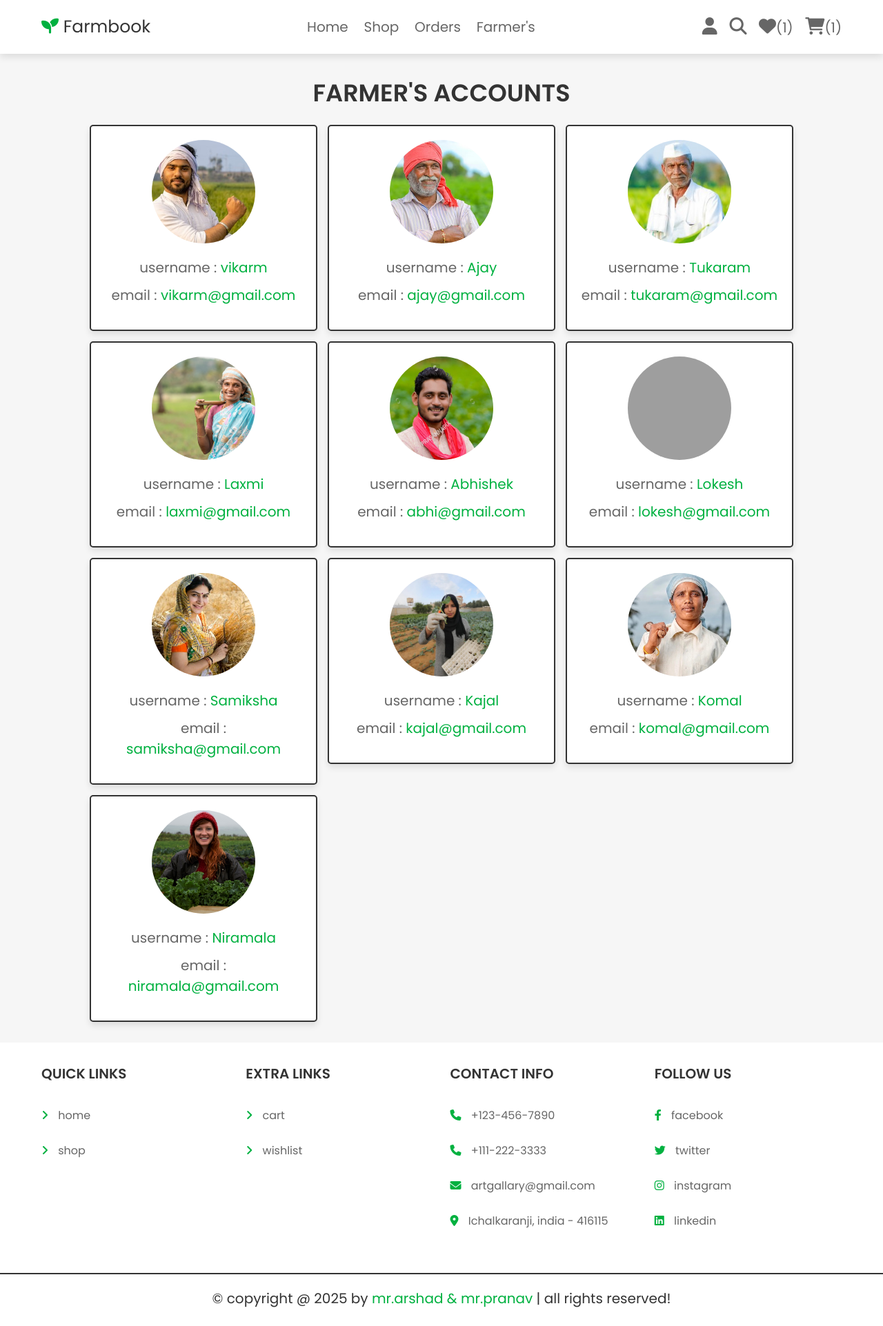
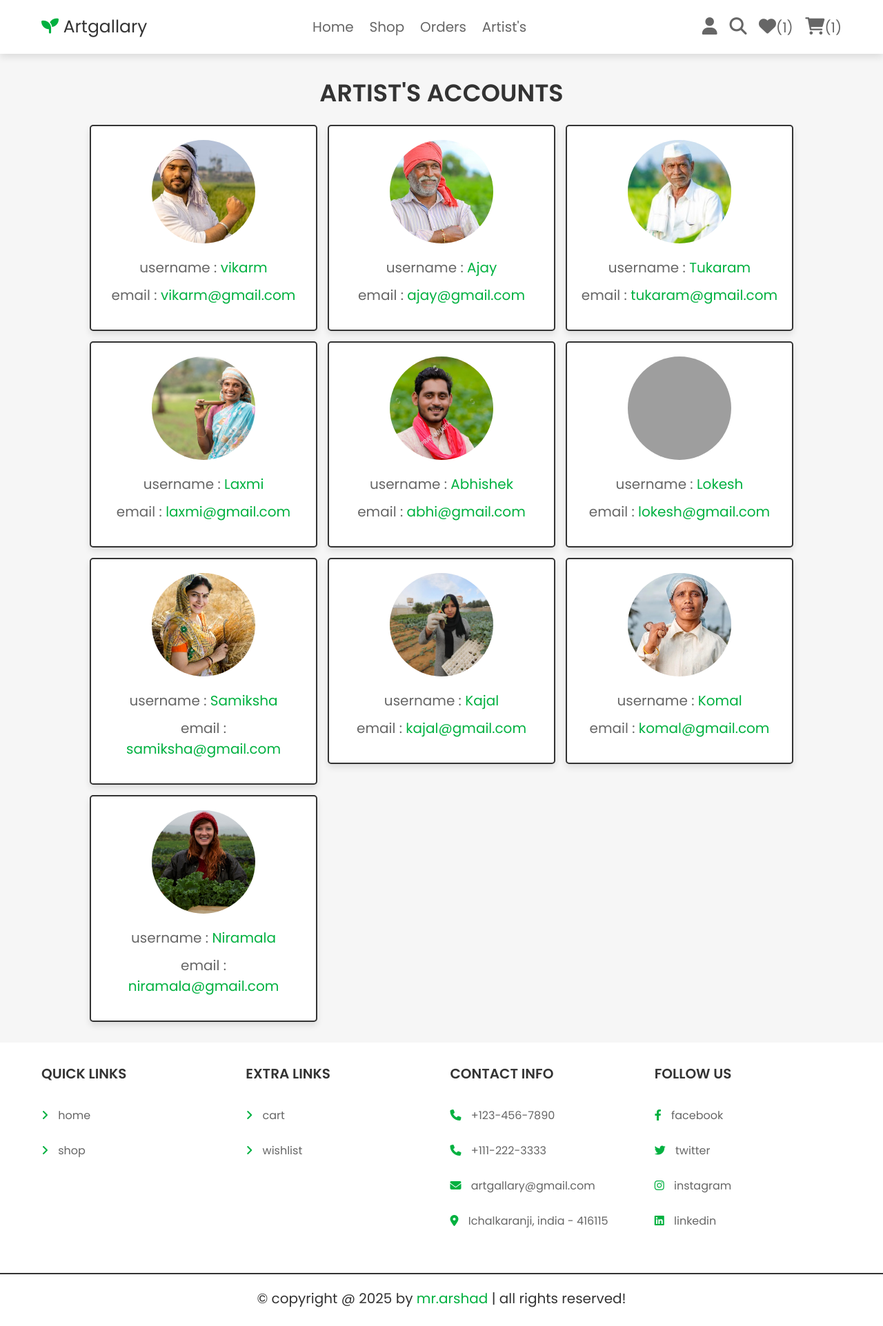
Before and after one commit to Arshu-Desai/MCA-Project, a PHP site: page /buyer_users.php in a window 1280 px wide. Shown: the whole page at 69% size. Run offline with PHP 8.4, Linux system fonts and the light colour scheme; a user stored in the database is signed in; data comes from the database, SQL or seed files in the repository; data that the repository does not hold is empty; some libraries are stand-ins or nearby versions; grey boxes are pictures that could not be loaded.

Commit message:
Buyer's page is Updated

```diff
--- a/buyer_users.php
+++ b/buyer_users.php
@@ -36,7 +36,7 @@ if (!isset($user_id )) {
 
     <section class="user-accounts">
 
-        <h1 class="title">Farmer's accounts</h1>
+        <h1 class="title">Artist's accounts</h1>
 
         <div class="box-container">
 
--- a/footer.php
+++ b/footer.php
@@ -32,6 +32,6 @@
 
    </section>
 
-   <p class="credit"> &copy; copyright @ <?= date('Y'); ?> by <span> mr.arshad & mr.pranav </span> | all rights reserved! </p>
+   <p class="credit"> &copy; copyright @ <?= date('Y'); ?> by <span> mr.arshad  </span> | all rights reserved! </p>
 
 </footer>
--- a/header.php
+++ b/header.php
@@ -12,13 +12,13 @@ if (!isset($user_id )) {
 
    <div class="flex">
 
-      <a href="home.php" class="logo"><span class="fas fa-seedling"></span> Farmbook </a>
+      <a href="home.php" class="logo"><span class="fas fa-seedling"></span> Artgallary </a>
 
       <nav class="navbar">
          <a href="home.php">Home</a>
          <a href="shop.php">Shop</a>
          <a href="orders.php">Orders</a>
-         <a href="buyer_users.php">Farmer's</a>
+         <a href="buyer_users.php">Artist's</a>
       </nav>
 
       <div class="icons">
--- a/orders.php
+++ b/orders.php
@@ -71,7 +71,7 @@ if (!isset($user_id)) {
                                 <?= $fetch_orders['total_products']; ?>
                             </span></p>
                         <p> total price : <span>₹
-                                <?= $fetch_orders['total_price']; ?>/kg
+                                <?= $fetch_orders['total_price']; ?>
                             </span> </p>
                         <p> payment status : <span
                                 style="color:<?php if ($fetch_orders['payment_status'] == 'pending') {
--- a/register.php
+++ b/register.php
@@ -101,7 +101,7 @@ if (isset($_POST['submit'])) {
          <input type="password" name="cpass" class="box" placeholder="confirm your password" required>
          <input type="file" name="image" class="box" required accept="image/jpg, image/jpeg, image/png">
          <div class="box-container">
-         <label for="farmer" class="radiobtn"><input type="radio" name="user_type" value="farmer"id="farmer" required>Farmer</label>
+         <label for="farmer" class="radiobtn"><input type="radio" name="user_type" value="farmer"id="farmer" required>Artist</label>
          <label for="buyer" class="radiobtn"><input type="radio" name="user_type" value="buyer" id="buyer" required>Buyer</label>
          </div>
          <input type="submit" value="register now" class="btn" name="submit">
--- a/shop.php
+++ b/shop.php
@@ -95,7 +95,7 @@ if(isset($_POST['add_to_cart'])){
 
 <?php include 'header.php'; ?>
 
-<section class="p-category">
+<!-- <section class="p-category">
 
    <a href="category.php?category=fruits">fruits</a>
    <a href="category.php?category=vegitables">vegitables</a>
@@ -106,7 +106,7 @@ if(isset($_POST['add_to_cart'])){
    <a href="category.php?category=legumes">legumes</a>
    <a href="category.php?category=grains_crops">grains and other crops</a>
 
-</section>
+</section> -->
 
 
 <section class="products">
@@ -122,7 +122,7 @@ if(isset($_POST['add_to_cart'])){
          while($fetch_products = $select_products->fetch(PDO::FETCH_ASSOC)){
    ?>
    <form action="" class="box" method="POST">
-      <div class="price"><span>₹<?= $fetch_products['price']; ?></span>/kg</div>
+      <div class="price"><span>₹<?= $fetch_products['price']; ?></span></div>
       <a href="view_page.php?pid=<?= $fetch_products['id']; ?>" class="fas fa-eye"></a>
       <img src="uploaded_img/<?= $fetch_products['image']; ?>" alt="">
       <div class="name"><b> <?= $fetch_products['name']; ?></b></div>
```
Also changed, not shown: css/style2.css (+4 -4 lines), home.php (+5 -5 lines), uploaded_img/cad6.jpg (added), uploaded_img/card2.jpg (added).
